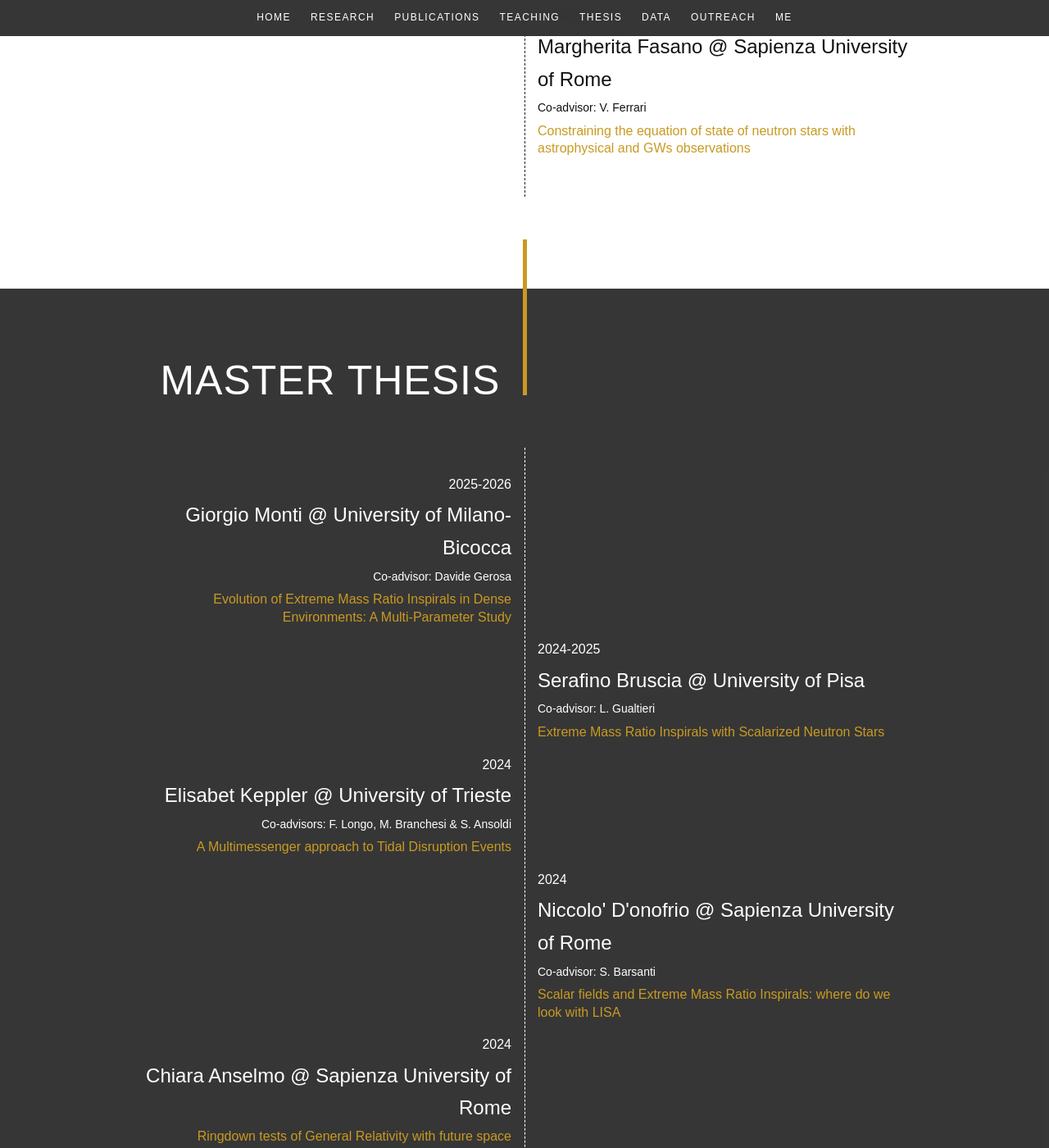
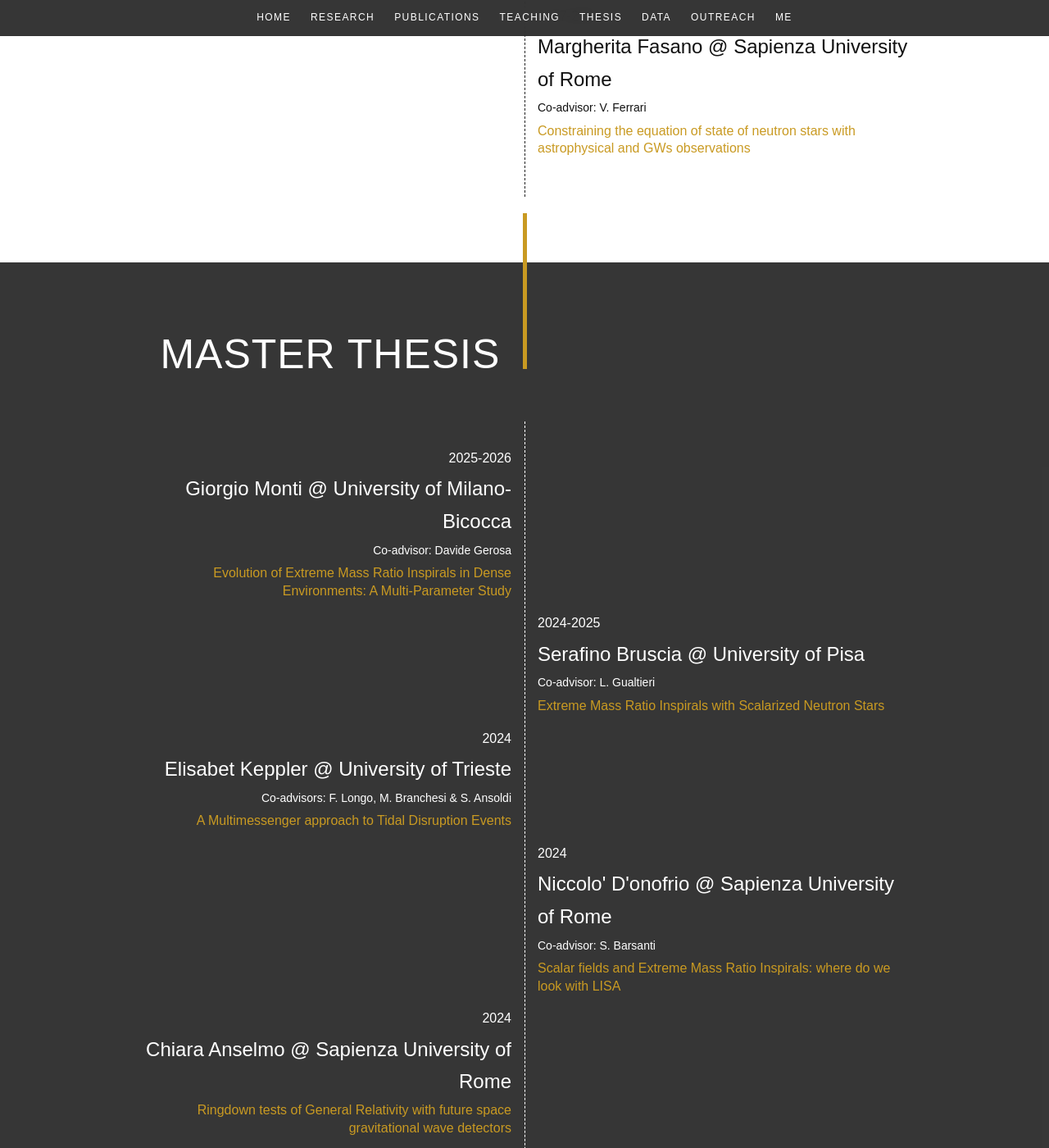
Before and after one commit to masellia/andreamaselli.github.io, a Jekyll site: the page built from pages/thesis.md, in a window 1280 px wide and 1400 px high, scrolled down 1972 px. Shown: the whole window at 82% size. Built offline with Jekyll 4.4.1, drawn with Linux system fonts in a browser that asks for light colours; some web fonts are replaced.

Commit message:
thesis page

```diff
--- a/assets/css/main.css
+++ b/assets/css/main.css
@@ -611,7 +611,7 @@
 .thesis-timeline {
   position: relative;
   width: min(950px, 86vw);
-  margin: 0 auto 7rem auto;
+  margin: 0 auto 4rem auto;
   padding: 2rem 0;
 }
 
@@ -755,7 +755,7 @@
 
 .bachelor-thesis-section {
   background: #ffffff;
-  padding: 4rem 0 8rem;
+  padding: 4rem 0 4rem;
   margin-top: 0rem;
 }
 
```
